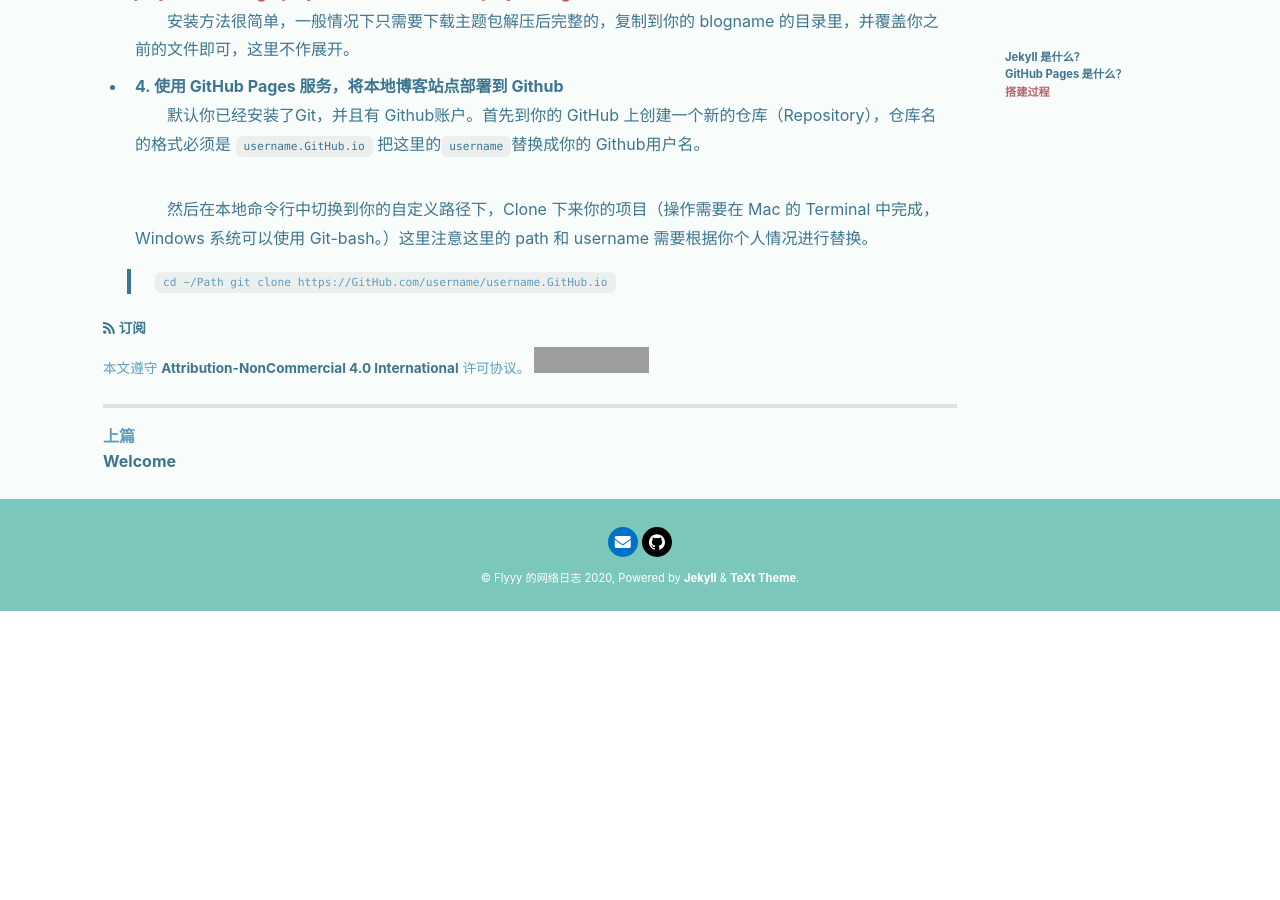
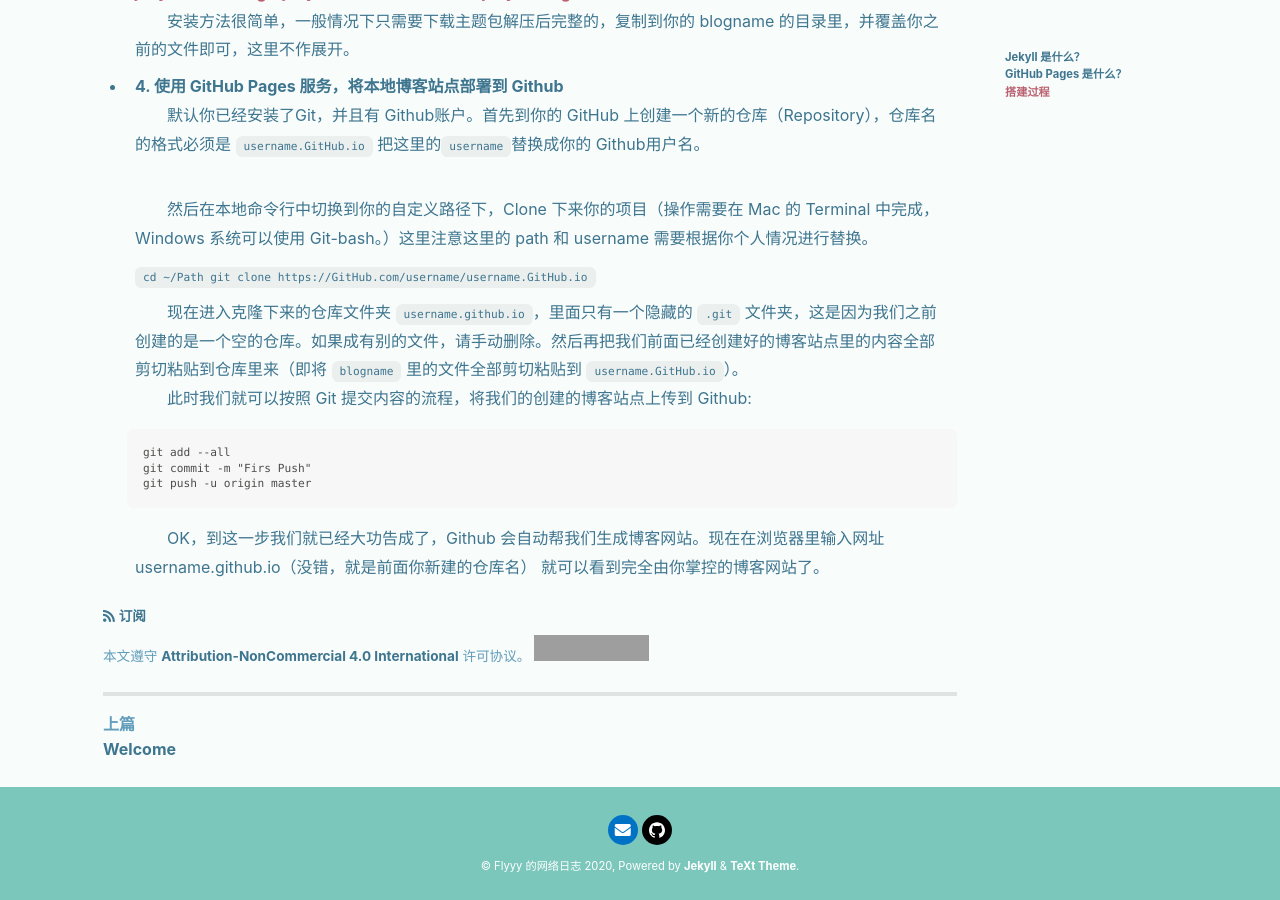
Before and after one commit to inpure/inpure.github.io, a Jekyll site: the page built from _posts/2020-12-16-使用 Jekyll 通过 GitHub Pages 服务搭建博客.md, in a window 1280 px wide and 900 px high, scrolled down 2554 px. Built offline with Jekyll 4.4.1, drawn with Linux system fonts in a browser that asks for light colours; nearby versions of some CDN libraries; before the commit the page ends 3165 px from its top, so only the background shows below that; grey boxes are pictures that could not be loaded.

Commit message:
编辑文章

````diff
--- a/_posts/2020-12-16-使用 Jekyll 通过 GitHub Pages 服务搭建博客.md
+++ b/_posts/2020-12-16-使用 Jekyll 通过 GitHub Pages 服务搭建博客.md
@@ -70,4 +70,14 @@ tags: Jekyll - GitHub Pages - Markdown
 
   ![](/screenshots/newrepo_1.png)
   &emsp;&emsp;然后在本地命令行中切换到你的自定义路径下，Clone 下来你的项目（操作需要在 Mac 的 Terminal 中完成，Windows 系统可以使用 Git-bash。）这里注意这里的 path 和 username 需要根据你个人情况进行替换。
-  >`cd ~/Path git clone https://GitHub.com/username/username.GitHub.io`
+
+  `cd ~/Path git clone https://GitHub.com/username/username.GitHub.io`
+
+  &emsp;&emsp;现在进入克隆下来的仓库文件夹 `username.github.io`，里面只有一个隐藏的 `.git` 文件夹，这是因为我们之前创建的是一个空的仓库。如果成有别的文件，请手动删除。然后再把我们前面已经创建好的博客站点里的内容全部剪切粘贴到仓库里来（即将 `blogname` 里的文件全部剪切粘贴到 `username.GitHub.io`）。
+  &emsp;&emsp;此时我们就可以按照 Git 提交内容的流程，将我们的创建的博客站点上传到 Github:
+  ```
+  git add --all
+  git commit -m "Firs Push"
+  git push -u origin master
+  ```
+  &emsp;&emsp;OK，到这一步我们就已经大功告成了，Github 会自动帮我们生成博客网站。现在在浏览器里输入网址 username.github.io（没错，就是前面你新建的仓库名） 就可以看到完全由你掌控的博客网站了。
````
